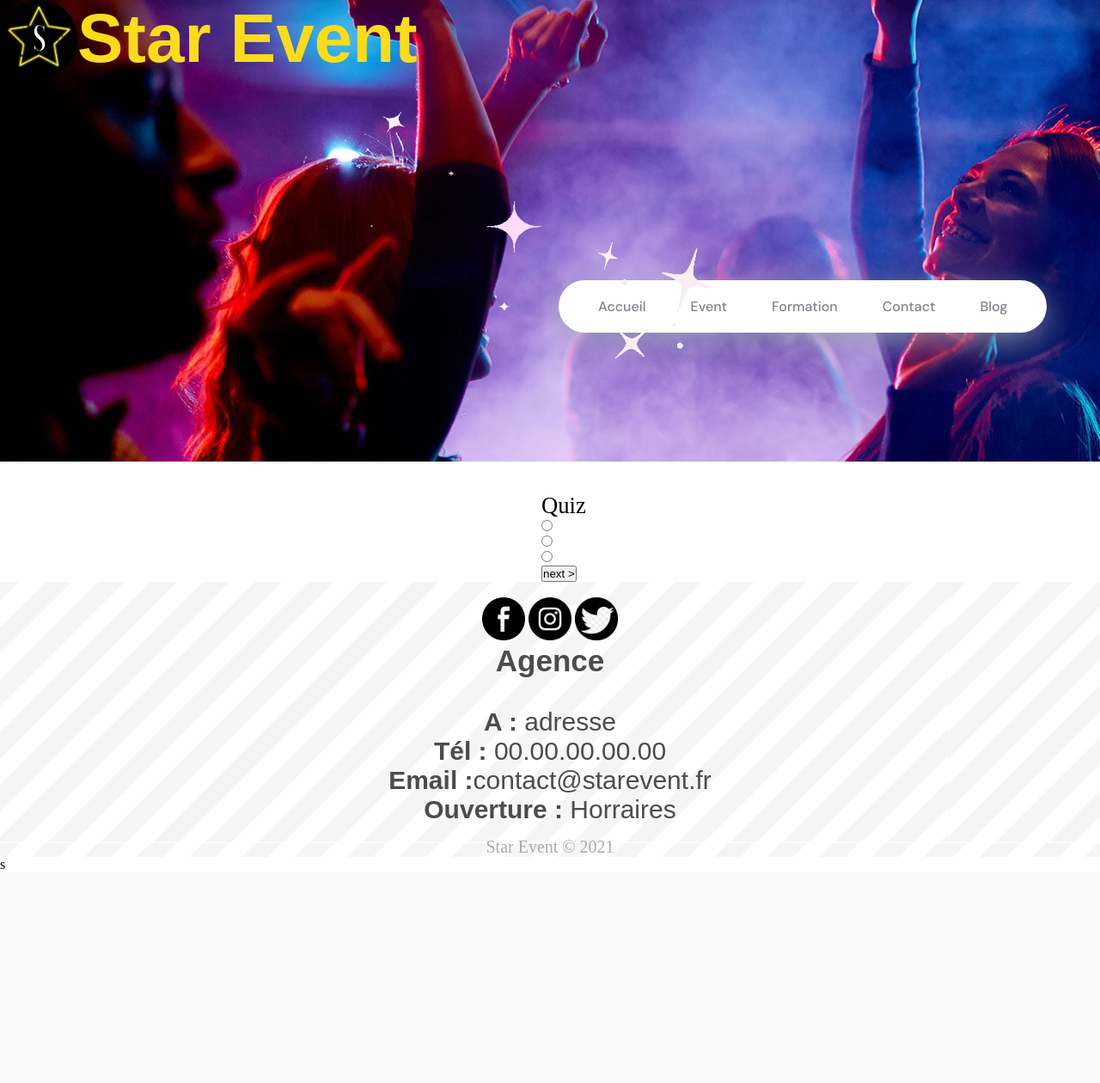
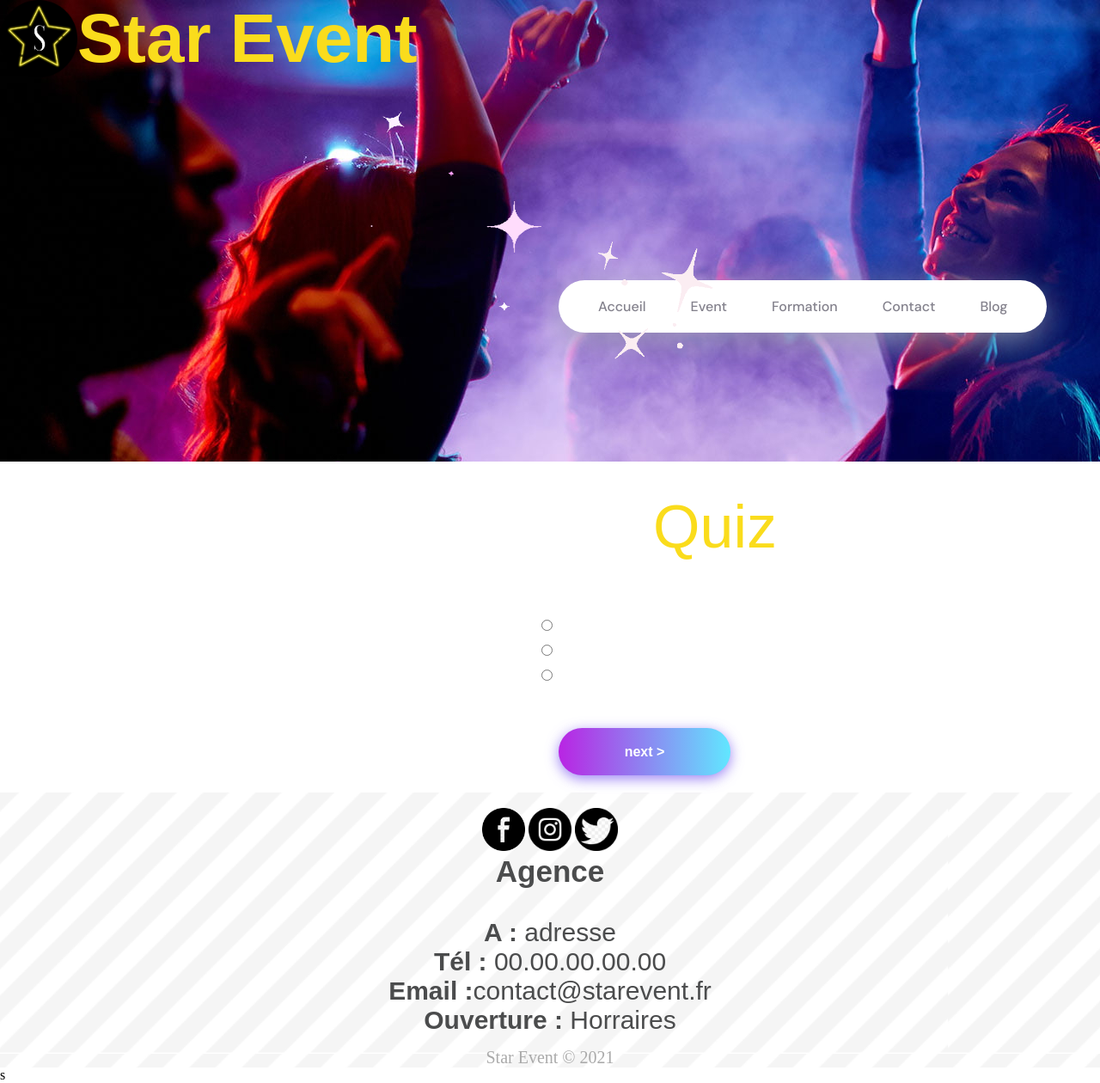
Before and after one commit to N0ELINE/WebEvenementiel, a PHP site: template src/view/formationQuizz.php in a window 1280 px wide; the page is wider, and only the part inside the window is pictured. Shown: that part at 86% size. Before the commit the page ends 1011 px from the top of that part, so only its background shows below. Run offline with PHP 8.4, Linux system fonts and the light colour scheme; the template is opened without the code that fills it, so the values that code supplies are empty; the visitor is signed in with stand-in values (Sample User, id 1); some web fonts are replaced.

Commit message:
un peu css

```diff
--- a/public_html/css/style.css
+++ b/public_html/css/style.css
@@ -610,6 +610,14 @@ position:absolute;
 
 .Quizz{
 	margin-left: 630px;
+	font-size: 25px;
+	font-family: sans-serif;
+}
+#quiz{
+	font-size: 70px;
+	color: #FADC1C;
+	margin-left: 130px;
+
 }
 
 /*---------------------------*/
@@ -630,20 +638,25 @@ position:absolute;
 #img_event{
 	width: 500px;
 	height: 300px;
-	margin-left: 50px;
+	margin-left: -90px;
 }
 .event_Atelier{
 	display: grid;
 	grid-template-columns: 1fr 1fr;
 }
+#info_eventOne{
+	font-size: 35px;
+	margin-left: -900px;
+}
 #info_event{
 	font-size: 35px;
-	margin-left: -250px;
+	margin-left: -220px;
 }
 
 #linkEvent{
 	font-size: 35px;
 }
+
 
 /* event One */
 #edit{
@@ -660,11 +673,29 @@ position:absolute;
     background-image: linear-gradient(to right, #f5ce62, #e43603, #fa7199, #e85a19);
     box-shadow: 0 4px 15px 0 rgba(229, 66, 10, 0.75);
 }
-
+.btn-hover.color-4 {
+    background-image: linear-gradient(to right, #B924E3, #61E7FF, #E27BFF, #32C1DB);
+    box-shadow: 0 4px 15px 0 rgba(121, 88, 240, 0.75);
+}
+#img_eventOne{
+	margin-left: 90px;
+	width: 500px;
+	height: 300px;
+}
 #btn-sub{
 	margin-left: 160px;
 }
+#avisPoste{
+	border-radius: 6px;
+	display: block;
+    width: 500px;
+	height: 80px;
+    padding: 8px 16px
+}
 
+#poste{
+	margin-left: 150px;
+}
 /* page edit event */
 
 #form_edit_event {
--- a/src/view/clientEvenements.php
+++ b/src/view/clientEvenements.php
@@ -23,6 +23,6 @@
 
     <?php echo($name)?> <br><b><?php echo($description)?> </b>  </a> </p>
     </div>
-        <button class="btn-hover color-2" id="inscrire">Inscrire</button>
-    </form>
+        <button class="btn-hover color-1" id="inscrire">Inscrire</button>
+    </form>  <br><br>
 <?php } include "footer.php";?>
--- a/src/view/formationQuizz.php
+++ b/src/view/formationQuizz.php
@@ -2,9 +2,9 @@
    <body>
 
    <div class="Quizz">
-            <div style="font-size:20pt;">Quiz</div>
-             <div class="ques" id="question">
-             </div>
+            <div id="quiz">Quiz</div><br>
+             <b><div class="ques" id="question">
+             </div></b><br>
              <div><input type="radio" id="opt1" name="options">
                 <span id="optt1"></span>
             </div>
@@ -13,9 +13,9 @@
             </div>
             <div><input type="radio" id="opt3" name="options">
                 <span id="optt3"></span>
-            </div>
+            </div><br>
             <div class="lftCss">
-            <button class="nxtBtn" onclick="checkAnswer()">next ></button>
+            <button class="btn-hover color-4" onclick="checkAnswer()">next ></button>
             </div>
         </div>
 
--- a/src/view/header.php
+++ b/src/view/header.php
@@ -32,7 +32,7 @@
 
                 <?php
                 } else {
-                    ?><p id="mail"> <?php echo($_SESSION["mail"]) ?>
+                    ?><p id="mail"> <?php echo($_SESSION["mail"]) ?> <br>
                         <a href="/blog/favori"><img src="/image/heart.png" alt="ecrou" id="icon"></a>
                         <a href="/connexion/accueil"><img src="/image/connection.png" alt="ecrou" id="icon"></a>
             <?php  } ?>
```
Also changed, not shown: src/view/oneEvenement.php (+6 -5 lines), 1 other file.
